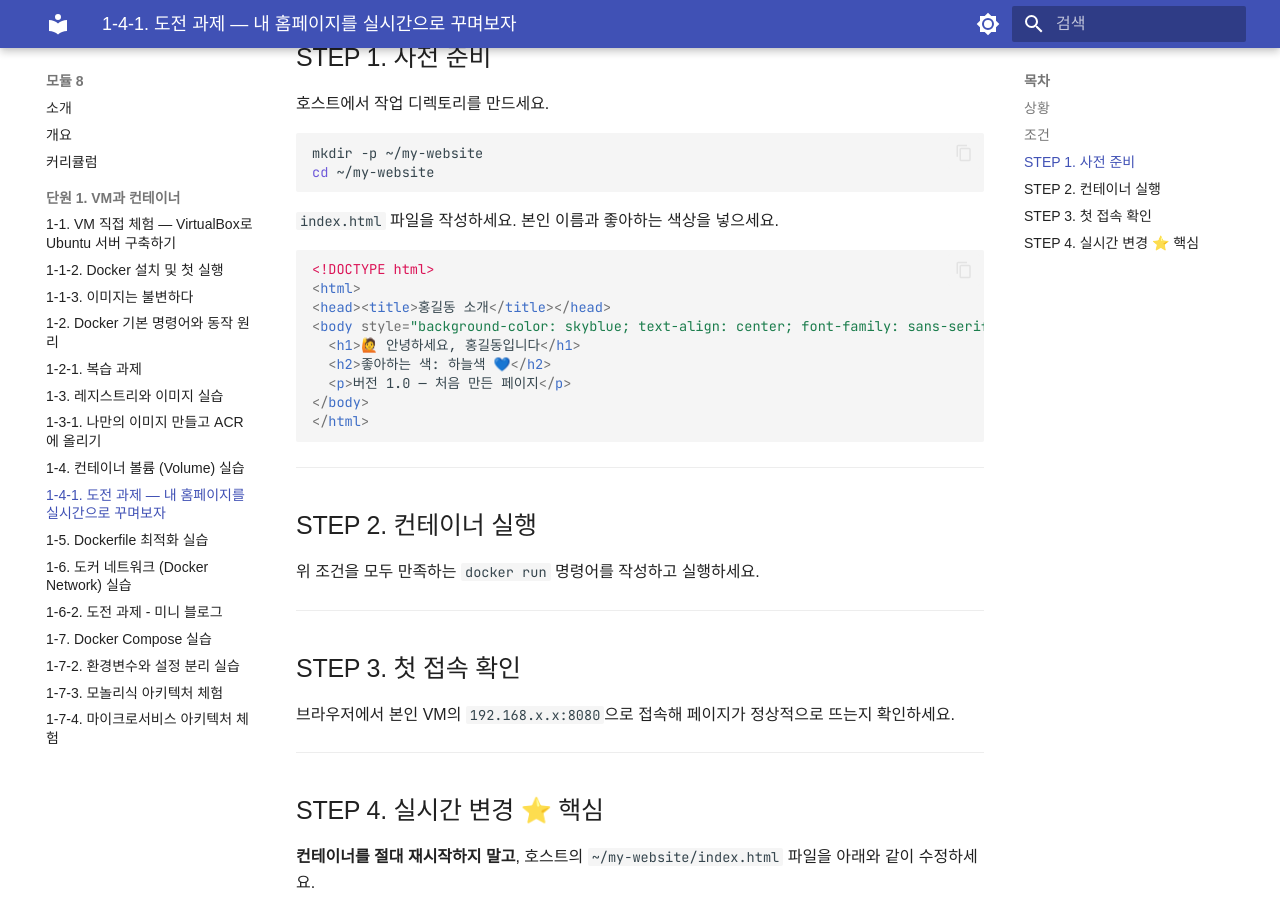
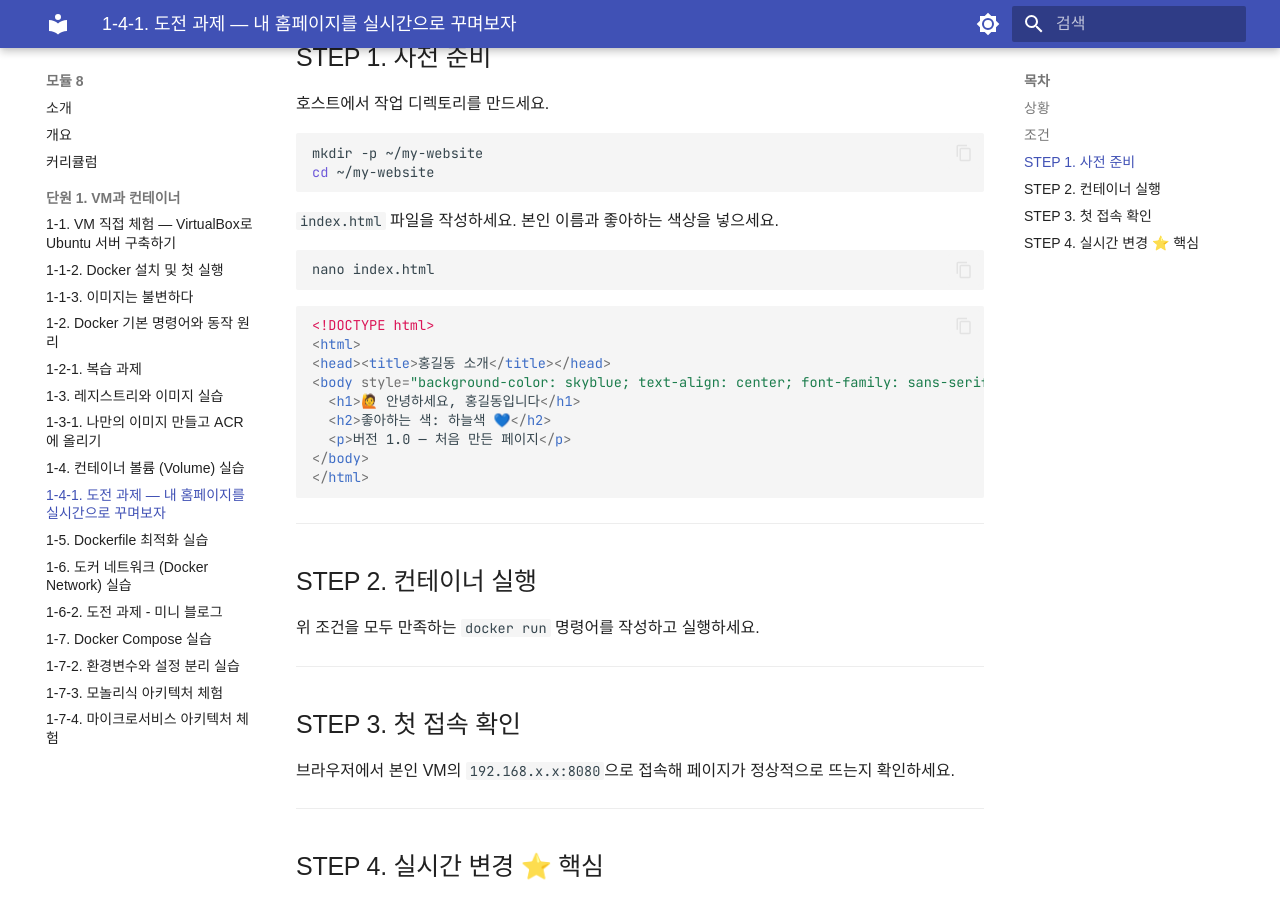
Before and after one commit to skilleat-labs/docker-k8s-labs, an MkDocs documentation site: the page built from docs/modules/module8/1-4-1.md, in a window 1280 px wide and 900 px high, scrolled down 890 px. Built offline with MkDocs 1.6.1 and Material for MkDocs 9.7.7, drawn with Linux system fonts in a browser that asks for light colours; some web fonts are replaced.

Commit message:
docs: 모듈8 1-4-1 index.html 작성 명령어 추가
Co-Authored-By: Claude Sonnet 4.6 <noreply@anthropic.com>

````diff
--- a/docs/modules/module8/1-4-1.md
+++ b/docs/modules/module8/1-4-1.md
@@ -30,6 +30,10 @@ cd ~/my-website
 ```
 
 `index.html` 파일을 작성하세요. 본인 이름과 좋아하는 색상을 넣으세요.
+
+```bash
+nano index.html
+```
 
 ```html
 <!DOCTYPE html>
````
